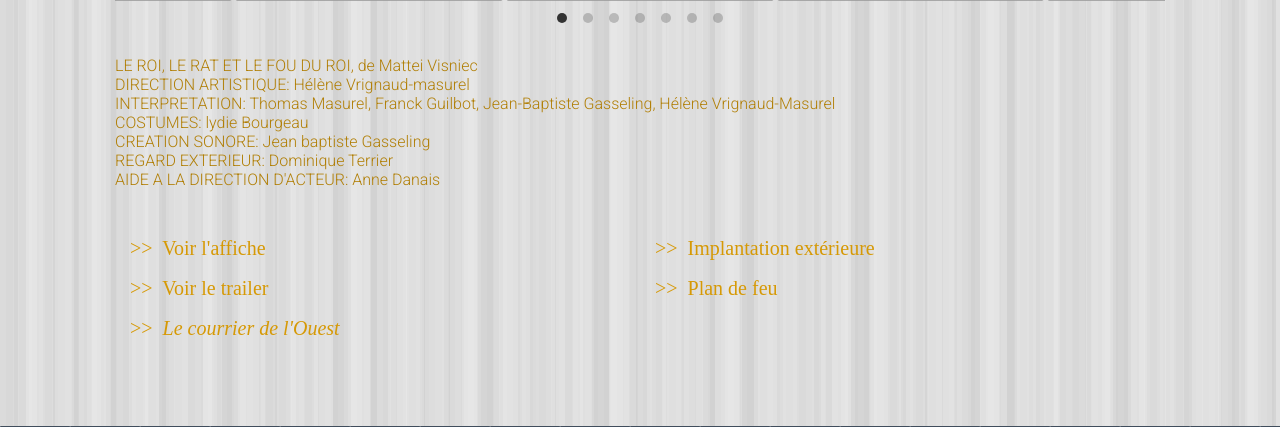
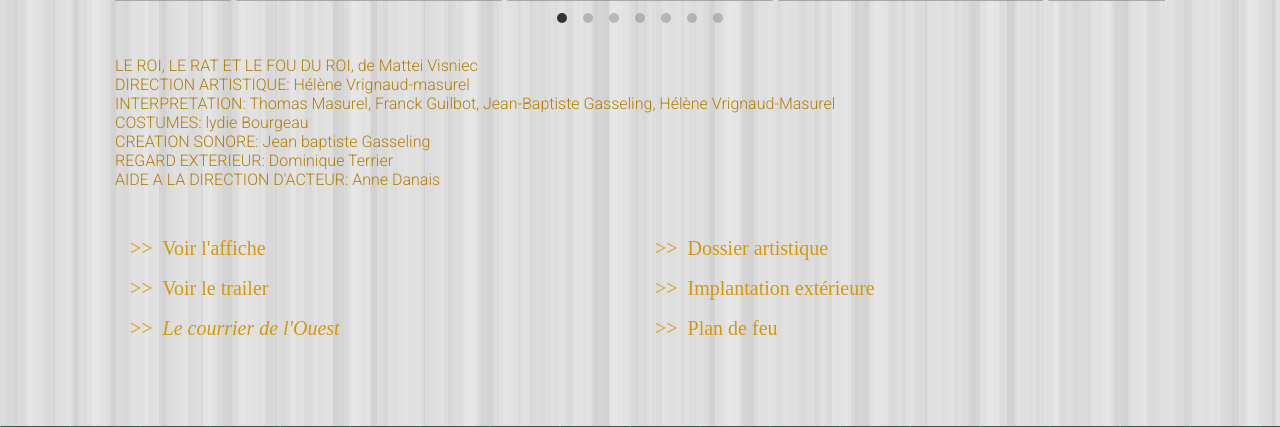
Before and after one commit to BGodefroyFR/CLP_Website, a PHP site: page / in a window 1280 px wide. Shown: the part 4117-4544 px from the top of the page. Run offline with PHP 8.4, Linux system fonts and the light colour scheme; some web fonts are replaced; grey boxes are pictures that could not be loaded.

Commit message:
Changed font and added links

```diff
--- a/assets/perso.css
+++ b/assets/perso.css
@@ -9,6 +9,11 @@ section {
 @font-face {
 	font-family:"ralewayRegular";
     src: url("font/Raleway-Regular.ttf") /* TTF file for CSS3 browsers */
+}
+
+@font-face {
+  font-family:"sofiapro";
+    src: url("font/sofiapro-light.ttf")
 }
 
 a {
@@ -23,6 +28,12 @@ section img {
 h4 {
 	margin-bottom: 7px;
     font-size: 20px;
+}
+
+figcaption {
+  font-family: sofiapro;
+  font-size: 10px;
+  letter-spacing: 0.6px;
 }
 
 .partenaire {
--- a/index.php
+++ b/index.php
@@ -315,6 +315,7 @@ L’histoire d'une geôle insalubre, où un roi déchu et son bouffon vont bient
     </div>
     <div class="wowload fadeInRight">
       <div class="col-sm-6">
+      <a class="link before after" href="images/tmp/Le Roi- le rat et le fou du roi- dossier com-min.pdf" target="_blank"">>>&nbsp; Dossier artistique</a>
         <a class="link before after" href="images/tmp/rat/IMPLANTATION  EXTERIEUR ET EN SALLE DE REPLI .pdf" target="_blank"">>>&nbsp; Implantation extérieure</a>
         <a class="link before after" href="images/tmp/rat/plan de feu.pdf" target="_blank"">>>&nbsp; Plan de feu</a>
       </div>
@@ -414,6 +415,7 @@ background-image: repeating-linear-gradient(-45deg, transparent, transparent 35p
     </div>
     <div class="wowload fadeInRight">
       <div class="col-sm-6">
+        <a class="link before after" href="images/tmp/Dossier Artistique La Pelle de la Terre complet-min.pdf" target="_blank"">>>&nbsp; Dossier artistique</a>
         <a class="link before after" href="images/tmp/pelle/plan de feu  en salle de théâtre.pdf" target="_blank"">>> plan de feu</a>
       </div>
     </div>
```
Also changed, not shown: assets/style.css (line endings or trailing spaces).
